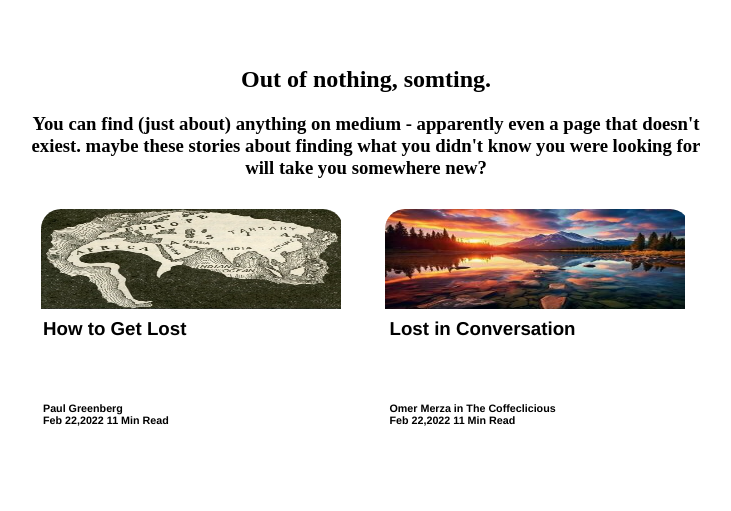
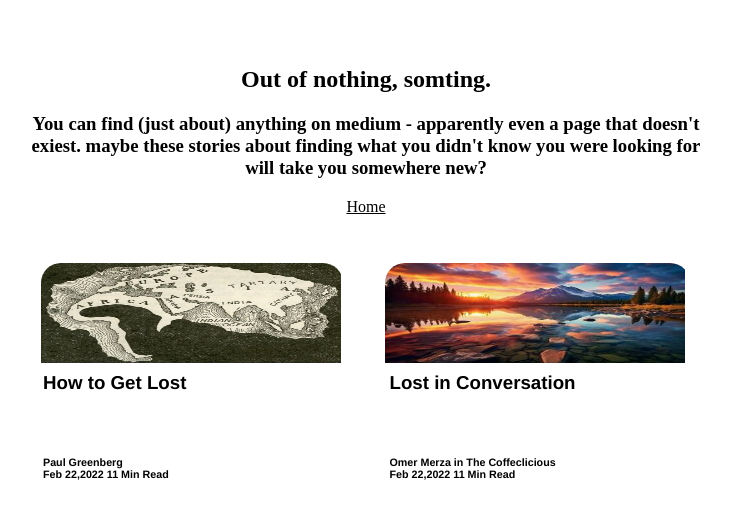
Before and after one commit to shareefain-khan/simplesite.github.io, a plain HTML site: page index.html in a window 1280 px wide. Shown: the part 289-800 px from the top of the page, without its empty margins (274-1005 px from the left). Drawn offline with Linux system fonts and the light colour scheme.

Commit message:
anchor tag add home

```diff
--- a/index.html
+++ b/index.html
@@ -13,6 +13,7 @@
         <h3>You can find (just about) anything on medium - apparently even a page that doesn't <br>
             exiest. maybe these stories about finding what you didn't know you were looking for<br> will take you
             somewhere new?</h3></center>
+           <center> <a href="https://medium.com/" style="color: black;">Home</a></center><br><br>
 
             <center>
                 <div class="div1">
```
